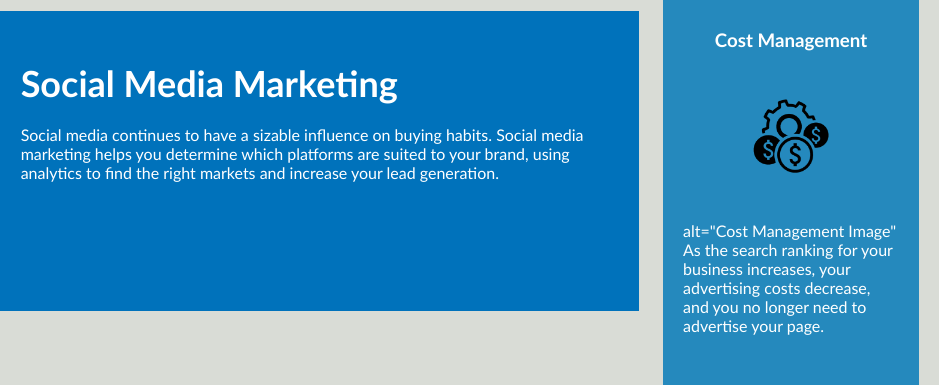
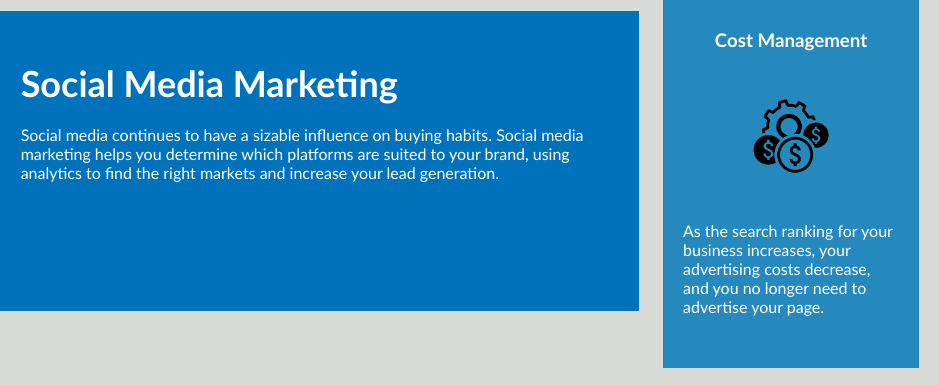
Before and after one commit to zvu/CodeRefactor, a plain HTML site: page Develop/index.html in a window 1280 px wide. Shown: the part 1551-1936 px from the top of the page, 341-1280 px from the left. Drawn offline with Linux system fonts and the light colour scheme.

Commit message:
clean up some img tag

```diff
--- a/Develop/index.html
+++ b/Develop/index.html
@@ -65,7 +65,7 @@
         </div>
         <div class="benefit-cost">
             <h3>Cost Management</h3>
-            <img src="./assets/images/cost-management.png"> alt="Cost Management Image" </img>
+            <img src="./assets/images/cost-management.png" alt="Cost Management Image" />
             <p>
                 As the search ranking for your business increases, your advertising costs decrease, and you no longer need to advertise your page.
             </p>
```
